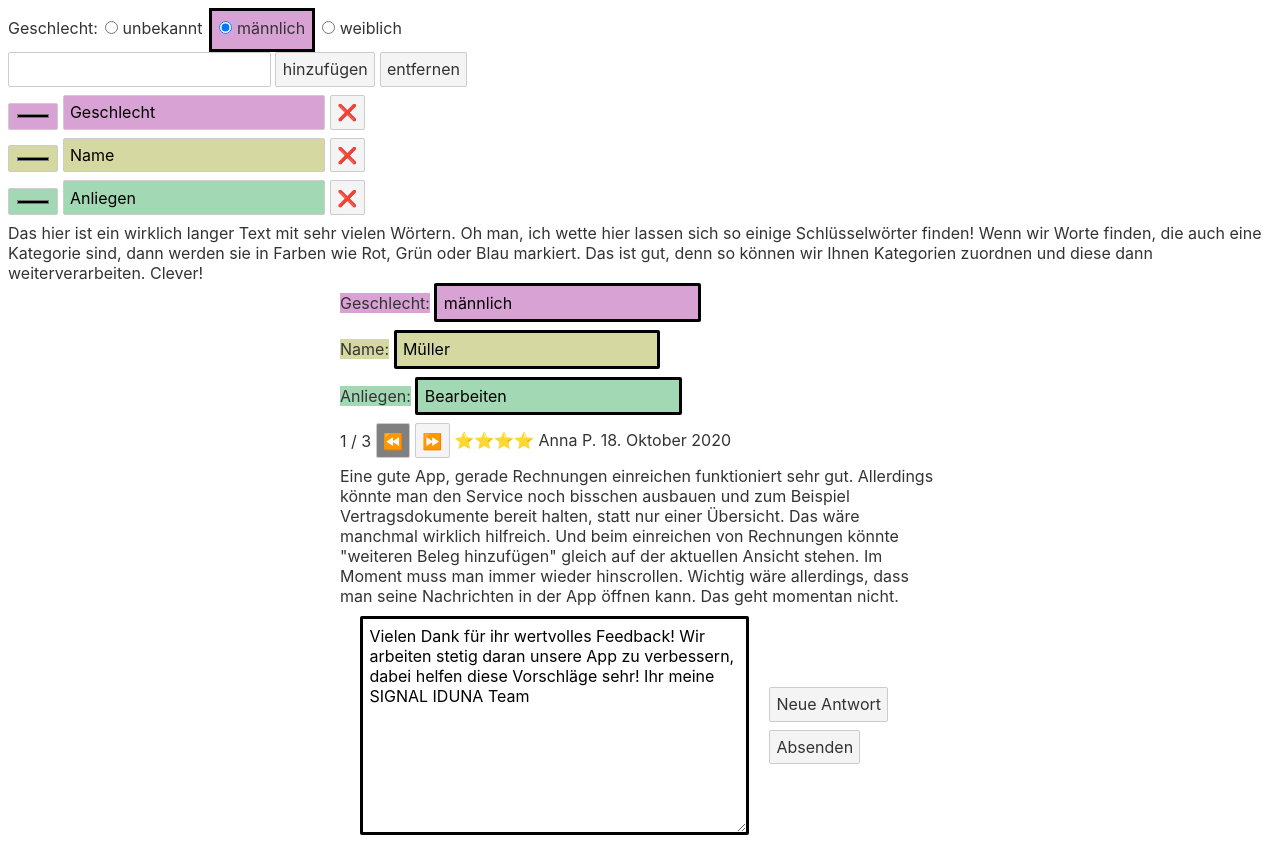
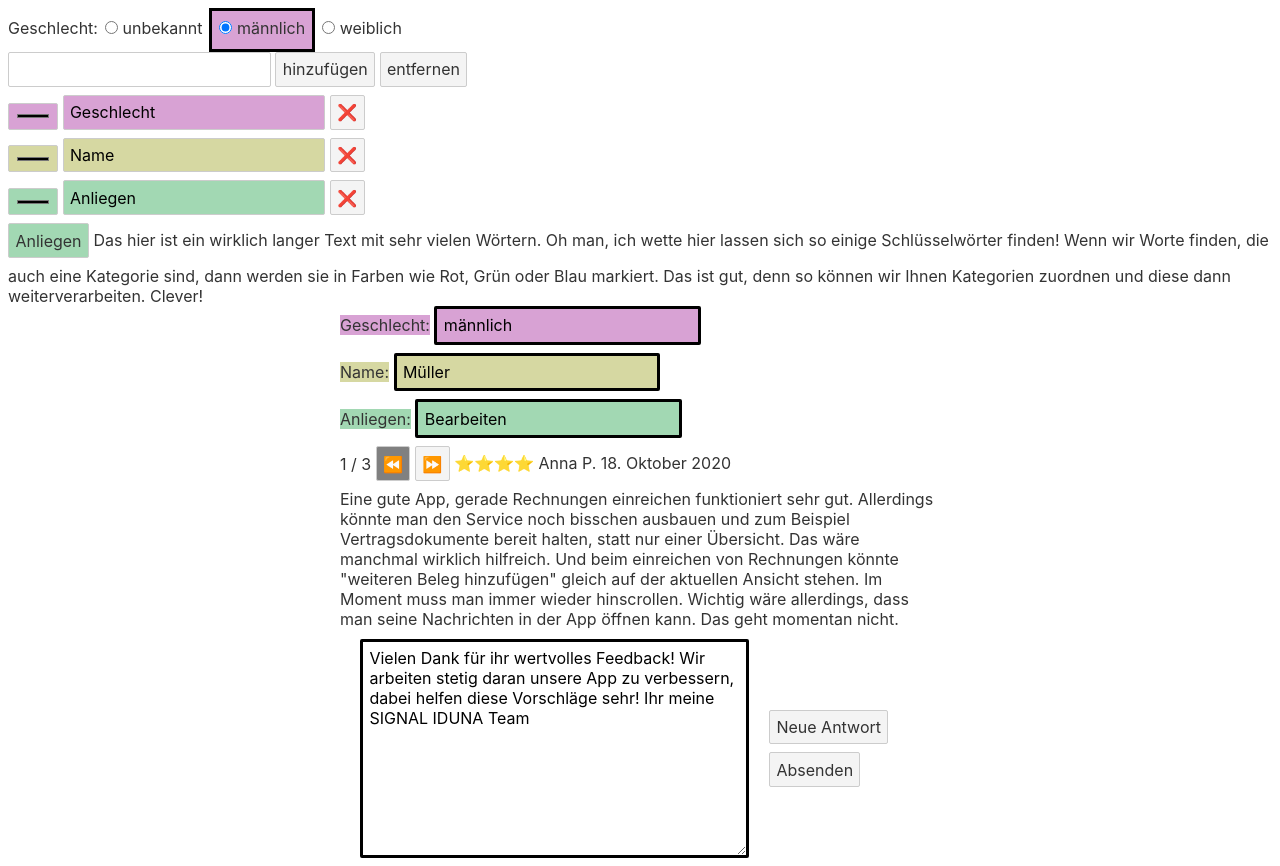
Before and after one commit to Gohlisch/RemarkableComponents, a Svelte app: page / in a window 1280 px wide. Before the commit the page ends 843 px from the top, so only its background shows below. Built offline with nearby package versions, Linux system fonts and the light colour scheme.

Commit message:
feat(CategorySelectButton): Add a button, which sets the value of the corresponding category to the selected text, after it was clicked

```diff
--- a/src/App.svelte
+++ b/src/App.svelte
@@ -5,6 +5,7 @@
 	import ReviewSlideshow from "./Components/ReviewSlideshow.svelte";
 	import {categoryStore} from "./Stores/CategoryStore";
 	import CategoryRadioPicker from "./Components/CategoryRadioPicker.svelte";
+	import CategorySelectButton from "./Components/CategorySelectButton.svelte";
 
 	categoryStore.add({name: "Geschlecht", value: "männlich", color: "#d8a2d4"});
 	categoryStore.add({name: "Name", value: "Müller", color: "#d6d8a2"});
@@ -17,6 +18,7 @@
 </script>
 <CategoryRadioPicker categoryName="Geschlecht" options={["unbekannt", "männlich", "weiblich"]} />
 <CategoryAdministration/>
+<CategorySelectButton categoryName="Anliegen"/>
 <CategorizedText text={text}/>
 <div style="max-width: 600px; margin-left: auto; margin-right: auto">
     <CategoryForm/>
--- /dev/null
+++ b/src/Components/CategorySelectButton.svelte
@@ -0,0 +1,36 @@
+<script lang="ts">
+    import type { Category } from "../Model/Category";
+    import type { Unsubscriber } from "../SvelteTypes";
+    import {categoryStore} from "../Stores/CategoryStore";
+    import {onDestroy, onMount} from "svelte";
+
+    export let categoryName: string = "  ";
+    let category: Category = {name: "", value:"", color:""};
+    let unsubscriber: Unsubscriber;
+
+    onMount(()=> unsubscriber = categoryStore.subscribe(() => category = categoryStore.getByName(categoryName)));
+
+    const marker: EventListener = () => {
+	    const selected: string = window.getSelection().toString();
+	    if (selected) {
+		    console.log(selected);
+		    category.value = selected;
+		    categoryStore.updateWithName(category.name, category);
+		    putDownMarker();
+	    }
+    };
+
+    function pickUpMarker(): void {
+    	console.log("clicked")
+    	window.addEventListener("mouseup", marker);
+    }
+
+    function putDownMarker(): void {
+    	window.removeEventListener("mouseup", marker);
+    }
+
+    onDestroy(()=>unsubscriber())
+</script>
+<button on:click={pickUpMarker} style="background-color: {category ? category.color : `initial`}">
+    { categoryName }
+</button>
```
